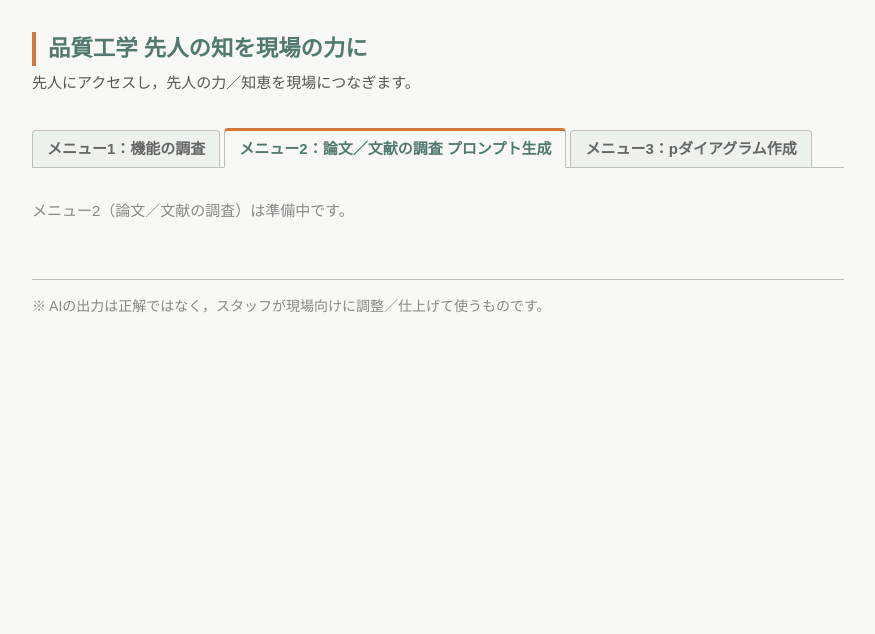
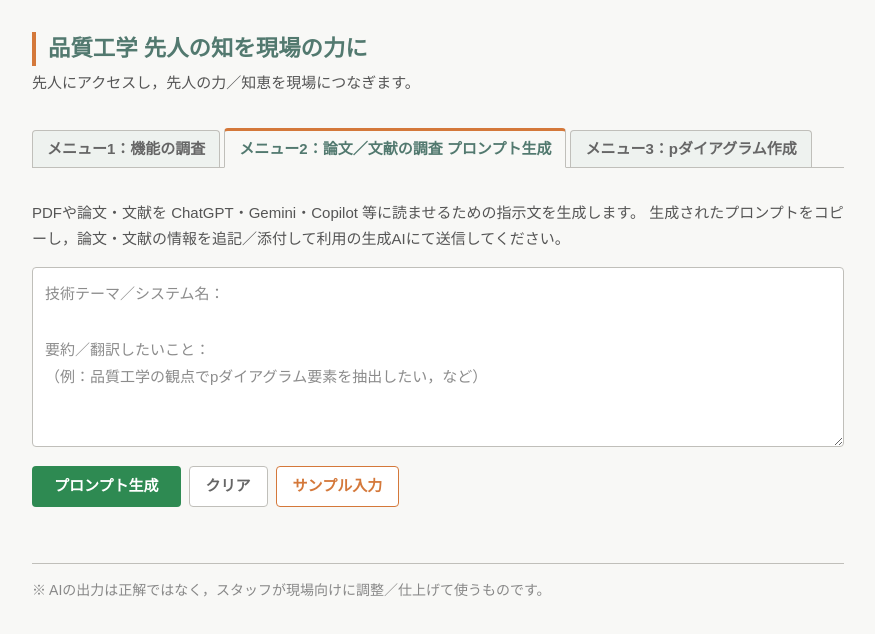
Before and after one commit to tcyogawa-arch/impact-thinking-tool, a Next.js app: page / in a window 1280 px wide. Both pictures are taken after a click on the button "メニュー2：論文／文献の調査 プロンプト生成". Shown: the top 634 px of the page, without its empty margins (202-1077 px from the left). Built offline with nearby package versions, Linux system fonts and the light colour scheme.

Commit message:
implement literature prompt generator menu

```diff
--- /dev/null
+++ b/app/components/Menu2.tsx
@@ -0,0 +1,251 @@
+"use client";
+
+import { useState } from "react";
+
+// ----------------------------------------------------------------
+// Sample input
+// ----------------------------------------------------------------
+const SAMPLE = `技術テーマ／システム名：表面処理技術（めっき）
+
+要約／翻訳したいこと：
+論文／文献より，めっき工程の機能について，pダイアグラム要素（機能／システム名，入力信号因子 M，出力特性値 y，制御因子，誤差因子，標示因子，品質特性／不具合モード）を抽出／翻訳したいです。`;
+
+// ----------------------------------------------------------------
+// Prompt generator
+// ----------------------------------------------------------------
+function generatePrompt(text: string): string {
+  // Extract 技術テーマ line
+  const themeMatch = text.match(/技術テーマ[／/]?システム名[：:]\s*(.+)/);
+  const theme = themeMatch ? themeMatch[1].trim() : "（記載なし）";
+
+  // Extract 要約／翻訳したいこと section
+  const requestMatch = text.match(/要約[／/]翻訳したいこと[：:]\s*([\s\S]*)$/);
+  const requestContent = requestMatch
+    ? requestMatch[1].trim()
+    : themeMatch
+    ? text.replace(/技術テーマ[／/]?システム名[：:].+\n?/, "").trim()
+    : text.trim();
+
+  return `【依頼】
+以下の論文・文献を，品質工学の観点から整理してください。
+
+【技術テーマ／システム名】
+${theme}
+
+【依頼内容】
+${requestContent}
+
+【整理の指示】
+・対象の論文・文献を，現場技術者にも理解しやすい表現で要約・翻訳すること
+・単なる論文要約ではなく，品質工学の観点から整理すること
+・入力内容や文献中に該当するものがない・不明なものは，勝手に推測しすぎず「該当なし」「不明」とすること
+
+【出力形式】
+以下の4項目で出力してください。
+
+a) 機能／システム名称
+
+b) 機能の概要／翻訳
+最大5行程度を目安に，現場技術者にも伝わる表現で説明すること。
+
+c) pダイアグラム要素
+1) 機能／システム名：
+2）入力信号因子 M：
+3) 出力特性値 y：
+4) 制御因子：
+5) 誤差因子：
+6) 標示因子：
+7) 品質特性／不具合モード：
+
+d) 現場への問いかけ
+現場技術者との対話で確認すべき問いを3〜5つ作成すること。
+
+【追加指示】
+・複数回の実験（初回実験，2回目実験，予備実験，本実験など）がある場合は，実験ごとに上記a)〜d)を整理すること
+・専門用語は，できるだけ現場技術者に伝わる言葉に翻訳すること
+・出力は原則としてA4で2ページ前後に収まる程度を目指すこと
+・AIの出力は正解ではなく，品質工学支援スタッフが現場向けに調整／仕上げて使う前提で作成すること
+
+---
+【論文・文献の情報を追加してください】
+（このプロンプトをコピーし，論文・文献の情報を追記／添付して，ChatGPT・Gemini・Copilot等に送信してください）
+`;
+}
+
+// ----------------------------------------------------------------
+// Styles — same design language as Menu3
+// ----------------------------------------------------------------
+const S = {
+  btnPrimary: {
+    background: "var(--green-bright)",
+    color: "white",
+    border: "none",
+    borderRadius: 4,
+    padding: "8px 22px",
+    cursor: "pointer",
+    fontSize: "15px",
+    fontFamily: "inherit",
+    fontWeight: "bold",
+  } satisfies React.CSSProperties,
+
+  btnOrange: {
+    background: "white",
+    color: "var(--orange)",
+    border: "1px solid var(--orange)",
+    borderRadius: 4,
+    padding: "8px 16px",
+    cursor: "pointer",
+    fontSize: "15px",
+    fontFamily: "inherit",
+    fontWeight: "bold",
+  } satisfies React.CSSProperties,
+
+  btnGreen: {
+    background: "white",
+    color: "var(--green)",
+    border: "1px solid var(--green)",
+    borderRadius: 4,
+    padding: "8px 16px",
+    cursor: "pointer",
+    fontSize: "15px",
+    fontFamily: "inherit",
+    fontWeight: "bold",
+  } satisfies React.CSSProperties,
+
+  btnGray: {
+    background: "white",
+    color: "#666",
+    border: "1px solid var(--border)",
+    borderRadius: 4,
+    padding: "8px 16px",
+    cursor: "pointer",
+    fontSize: "15px",
+    fontFamily: "inherit",
+    fontWeight: "bold",
+  } satisfies React.CSSProperties,
+};
+
+// ----------------------------------------------------------------
+// Component
+// ----------------------------------------------------------------
+export default function Menu2() {
+  const [inputText, setInputText] = useState("");
+  const [generatedPrompt, setGeneratedPrompt] = useState<string | null>(null);
+  const [inputError, setInputError] = useState(false);
+  const [copyMsg, setCopyMsg] = useState("");
+
+  const flash = (msg: string) => {
+    setCopyMsg(msg);
+    setTimeout(() => setCopyMsg(""), 2000);
+  };
+
+  const handleGenerate = () => {
+    if (!inputText.trim()) {
+      setInputError(true);
+      return;
+    }
+    setInputError(false);
+    setGeneratedPrompt(generatePrompt(inputText));
+  };
+
+  const handleClear = () => {
+    setInputText("");
+    setGeneratedPrompt(null);
+    setInputError(false);
+  };
+
+  const handleCopy = async () => {
+    if (!generatedPrompt) return;
+    await navigator.clipboard.writeText(generatedPrompt);
+    flash("プロンプトをコピーしました");
+  };
+
+  return (
+    <div>
+      {/* Description */}
+      <p style={{ fontSize: "15px", color: "#555", marginBottom: "16px", lineHeight: 1.7 }}>
+        PDFや論文・文献を ChatGPT・Gemini・Copilot 等に読ませるための指示文を生成します。
+        生成されたプロンプトをコピーし，論文・文献の情報を追記／添付して利用の生成AIにて送信してください。
+      </p>
+
+      {/* Textarea */}
+      <textarea
+        value={inputText}
+        onChange={(e) => { setInputText(e.target.value); setInputError(false); }}
+        placeholder={
+          "技術テーマ／システム名：\n\n要約／翻訳したいこと：\n（例：品質工学の観点でpダイアグラム要素を抽出したい，など）"
+        }
+        style={{
+          width: "100%",
+          minHeight: "180px",
+          padding: "12px",
+          border: inputError ? "1px solid var(--orange)" : "1px solid var(--border)",
+          borderRadius: 4,
+          fontSize: "15px",
+          fontFamily: "inherit",
+          resize: "vertical",
+          boxSizing: "border-box",
+          lineHeight: 1.85,
+          background: "white",
+          color: "var(--text)",
+        }}
+      />
+
+      {/* Buttons */}
+      <div style={{ display: "flex", gap: "8px", marginTop: "12px", flexWrap: "wrap" }}>
+        <button style={S.btnPrimary} onClick={handleGenerate}>
+          プロンプト生成
+        </button>
+        <button style={S.btnGray} onClick={handleClear}>
+          クリア
+        </button>
+        <button style={S.btnOrange} onClick={() => { setInputText(SAMPLE); setGeneratedPrompt(null); setInputError(false); }}>
+          サンプル入力
+        </button>
+      </div>
+
+      {/* Input error */}
+      {inputError && (
+        <p style={{ color: "var(--orange)", marginTop: "10px", fontSize: "15px" }}>
+          技術テーマや依頼内容を入力してください。
+        </p>
+      )}
+
+      {/* Generated prompt */}
+      {generatedPrompt && (
+        <div style={{ marginTop: "2.5rem" }}>
+          <div style={{ display: "flex", gap: "8px", alignItems: "center", marginBottom: "10px" }}>
+            <h2 style={{ fontSize: "16px", color: "var(--green)", fontWeight: "bold", margin: 0 }}>
+              生成されたプロンプト
+            </h2>
+            <button style={S.btnGreen} onClick={handleCopy}>
+              コピー
+            </button>
+            {copyMsg && (
+              <span style={{ fontSize: "14px", color: "var(--green)" }}>{copyMsg}</span>
+            )}
+          </div>
+
+          <div
+            style={{
+              border: "1px solid var(--border)",
+              borderRadius: 4,
+              padding: "16px 20px",
+              background: "white",
+              lineHeight: 1.9,
+              fontSize: "15px",
+              color: "var(--text)",
+              whiteSpace: "pre-wrap",
+            }}
+          >
+            {generatedPrompt}
+          </div>
+
+          <p style={{ marginTop: "10px", fontSize: "14px", color: "#888" }}>
+            ※ 上のプロンプトをコピーし，論文・文献の情報を追記／添付して利用の生成AIにて送信してください。
+          </p>
+        </div>
+      )}
+    </div>
+  );
+}
--- a/app/page.tsx
+++ b/app/page.tsx
@@ -1,6 +1,7 @@
 "use client";
 
 import { useState } from "react";
+import Menu2 from "./components/Menu2";
 import Menu3 from "./components/Menu3";
 
 const TABS = [
@@ -67,9 +68,7 @@ export default function Home() {
         {activeTab === 1 && (
           <p style={{ color: "#888", fontSize: "15px" }}>メニュー1（機能の調査）は準備中です。</p>
         )}
-        {activeTab === 2 && (
-          <p style={{ color: "#888", fontSize: "15px" }}>メニュー2（論文／文献の調査）は準備中です。</p>
-        )}
+        {activeTab === 2 && <Menu2 />}
 
         {/* Footer note */}
         <p style={{
```
